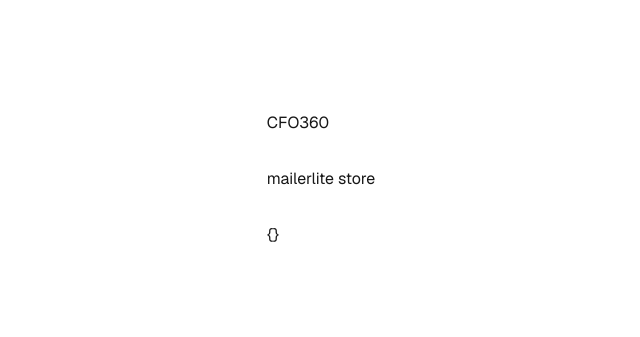
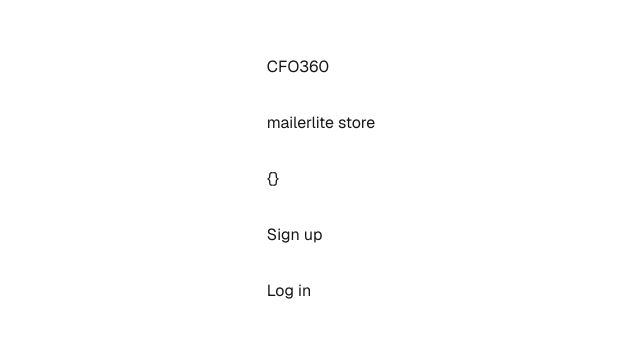
Before and after one commit to MarKust71/cfo360-dev, a Next.js app: page / in a window 1280 px wide. Shown: the part 221-558 px from the top of the page, without its empty margins (319-959 px from the left). Built offline with nearby package versions, Linux system fonts and the light colour scheme; no server answers.

Commit message:
feat: integrate Auth0 for authentication and add login/signup buttons

```diff
--- a/package.json
+++ b/package.json
@@ -9,6 +9,7 @@
     "lint": "next lint"
   },
   "dependencies": {
+    "@auth0/nextjs-auth0": "^3.6.0",
     "next": "15.2.0",
     "react": "^19.0.0",
     "react-dom": "^19.0.0",
@@ -17,7 +18,7 @@
   "devDependencies": {
     "@eslint/eslintrc": "^3",
     "@tailwindcss/postcss": "^4",
-    "@types/node": "^20",
+    "@types/node": "^22.13.8",
     "@types/react": "^19",
     "@types/react-dom": "^19",
     "eslint": "^9",
@@ -27,6 +28,6 @@
     "eslint-plugin-simple-import-sort": "^12.1.1",
     "prettier": "^3.5.2",
     "tailwindcss": "^4",
-    "typescript": "^5"
+    "typescript": "^5.8.2"
   }
 }
--- /dev/null
+++ b/src/app/api/auth/[auth0]/route.ts
@@ -0,0 +1,3 @@
+import { handleAuth } from "@auth0/nextjs-auth0";
+
+export const GET = handleAuth();
--- a/src/app/layout.tsx
+++ b/src/app/layout.tsx
@@ -1,5 +1,6 @@
 import "./globals.css";
 
+import { UserProvider } from "@auth0/nextjs-auth0/client";
 import type { Metadata } from "next";
 import { Geist, Geist_Mono } from "next/font/google";
 
@@ -24,12 +25,14 @@
   children: React.ReactNode;
 }>) {
   return (
-    <html lang="en">
-      <body
-        className={`${geistSans.variable} ${geistMono.variable} antialiased`}
-      >
-        {children}
-      </body>
+    <html lang="pl">
+      <UserProvider>
+        <body
+          className={`${geistSans.variable} ${geistMono.variable} antialiased`}
+        >
+          {children}
+        </body>
+      </UserProvider>
     </html>
   );
 }
--- a/src/app/page.tsx
+++ b/src/app/page.tsx
@@ -3,7 +3,7 @@
 export const revalidate = 1;
 export const dynamicParams = true;
 
-export default function Home() {
+export default async function Home() {
   return (
     <div className="grid grid-rows-[20px_1fr_20px] items-center justify-items-center min-h-screen p-8 pb-20 gap-16 sm:p-20 font-[family-name:var(--font-geist-sans)]">
       <main className="flex flex-col gap-8 row-start-2 items-center sm:items-start">
@@ -14,7 +14,18 @@
         </h1>
 
         <h2>mailerlite store</h2>
+
         <MailerliteStore />
+
+        {/* eslint-disable-next-line @next/next/no-html-link-for-pages */}
+        <a href="/api/auth/login?screen_hint=signup">
+          <button>Sign up</button>
+        </a>
+
+        {/* eslint-disable-next-line @next/next/no-html-link-for-pages */}
+        <a href="/api/auth/login">
+          <button>Log in</button>
+        </a>
       </main>
 
       <footer className="row-start-3 flex gap-6 flex-wrap items-center justify-center"></footer>
```
Also changed, not shown: 1 other file (tests, documents, lock files or other folders).
